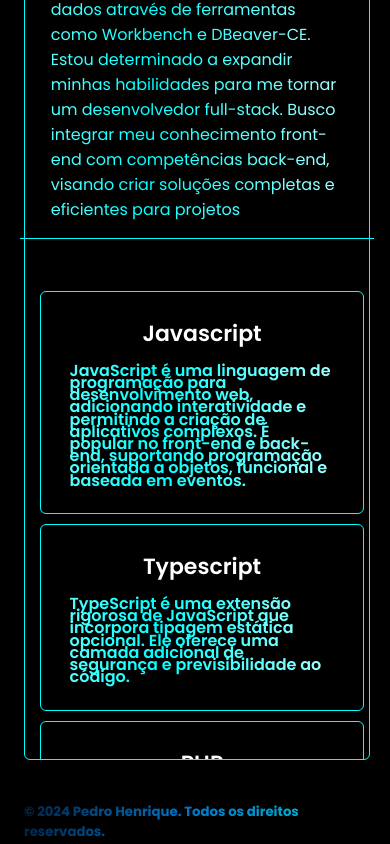
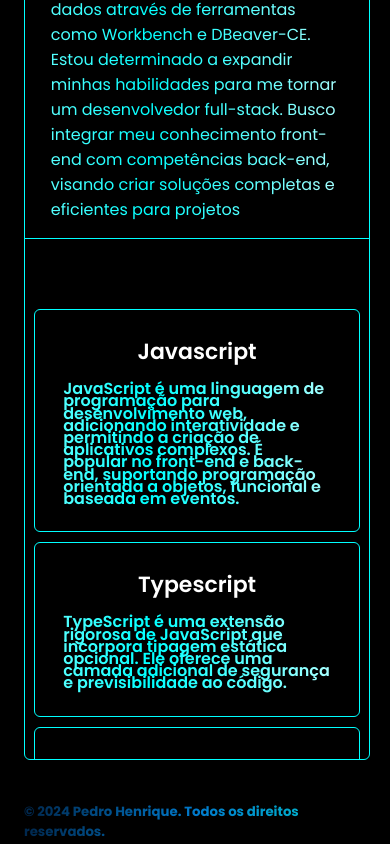
Before and after one commit to PedroHRFerreira/portfolio, a Nuxt app: page / in a window 390 px wide. Shown: the part 1548-2392 px from the top of the page. Built offline with nearby package versions, Linux system fonts and the light colour scheme; a web font is replaced by a local one.

Commit message:
Correções de erros pequenos

```diff
--- a/components/organisms/profile/styles.module.scss
+++ b/components/organisms/profile/styles.module.scss
@@ -94,7 +94,8 @@
       @media (max-width: 686px) {
         border-left: none;
         border-top: 1px solid aqua;
-        width: 97%;
+        width: 95%;
+
         @include flex(center, column);
         &__cards:first-child {
           margin-top: 73rem;
@@ -124,9 +125,12 @@
         height: 150px;
         cursor: pointer;
         flex-grow: 1;
+
         @media (max-width: 686px) {
           max-width: 550px;
           height: 350px;
+          margin-left: auto;
+          margin-right: auto;
         }
 
         &:hover {
```
